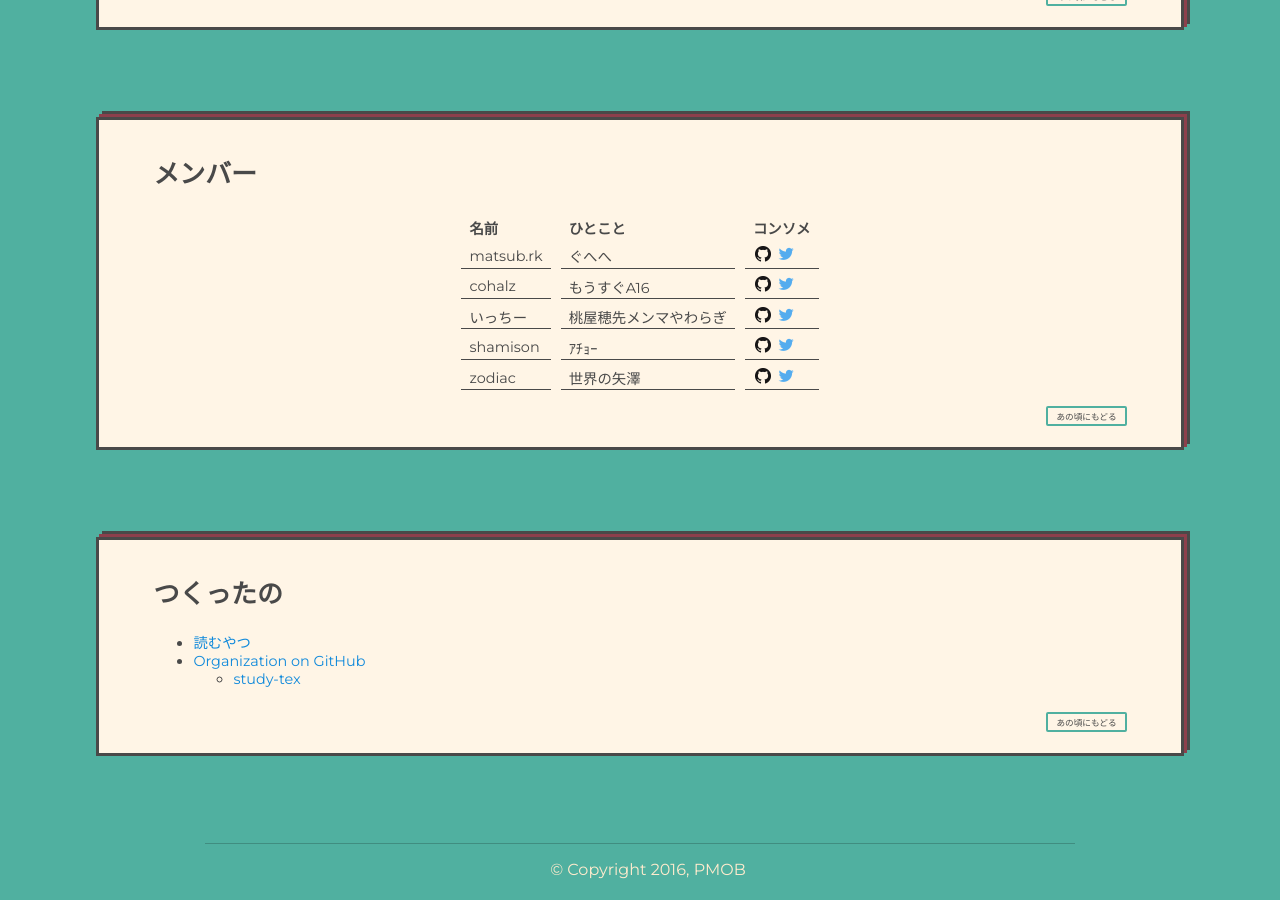
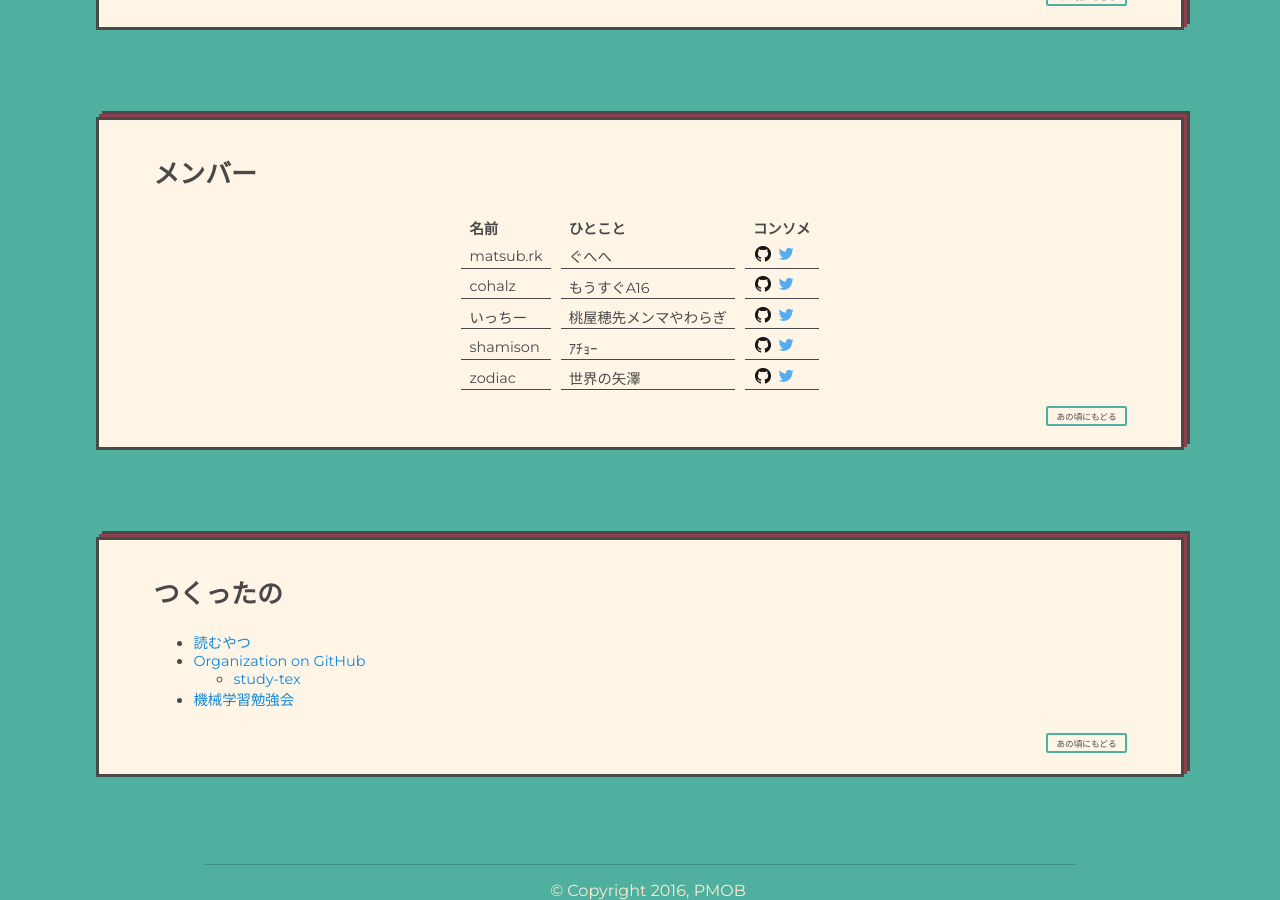
Before and after one commit to falcao0168/PMOB.github.io, a Jekyll site: the page built from index.html, in a window 1280 px wide and 900 px high, scrolled down 2191 px. Built offline with Jekyll 4.4.1, drawn with Linux system fonts in a browser that asks for light colours; before the commit the page ends 3070 px from its top, so only the background shows below that.

Commit message:
:add: 機械学習勉強会 to works

```diff
--- a/_includes/works.md
+++ b/_includes/works.md
@@ -3,3 +3,4 @@
 - [読むやつ](/yomuyatsu/)
 - [Organization on GitHub](https://github.com/PMOB)
   - [study-tex](https://github.com/PMOB/study-tex)
+- [機械学習勉強会](/machine_learning/)
```
